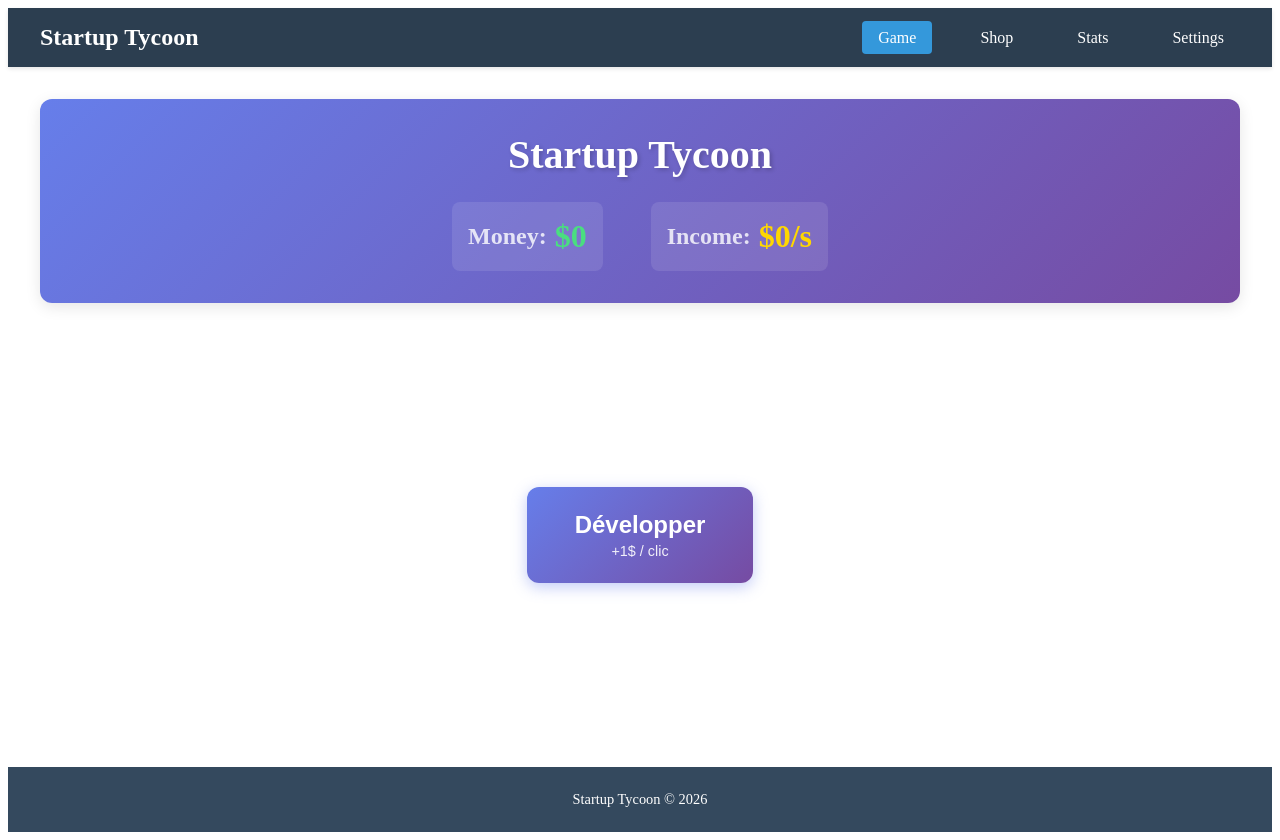
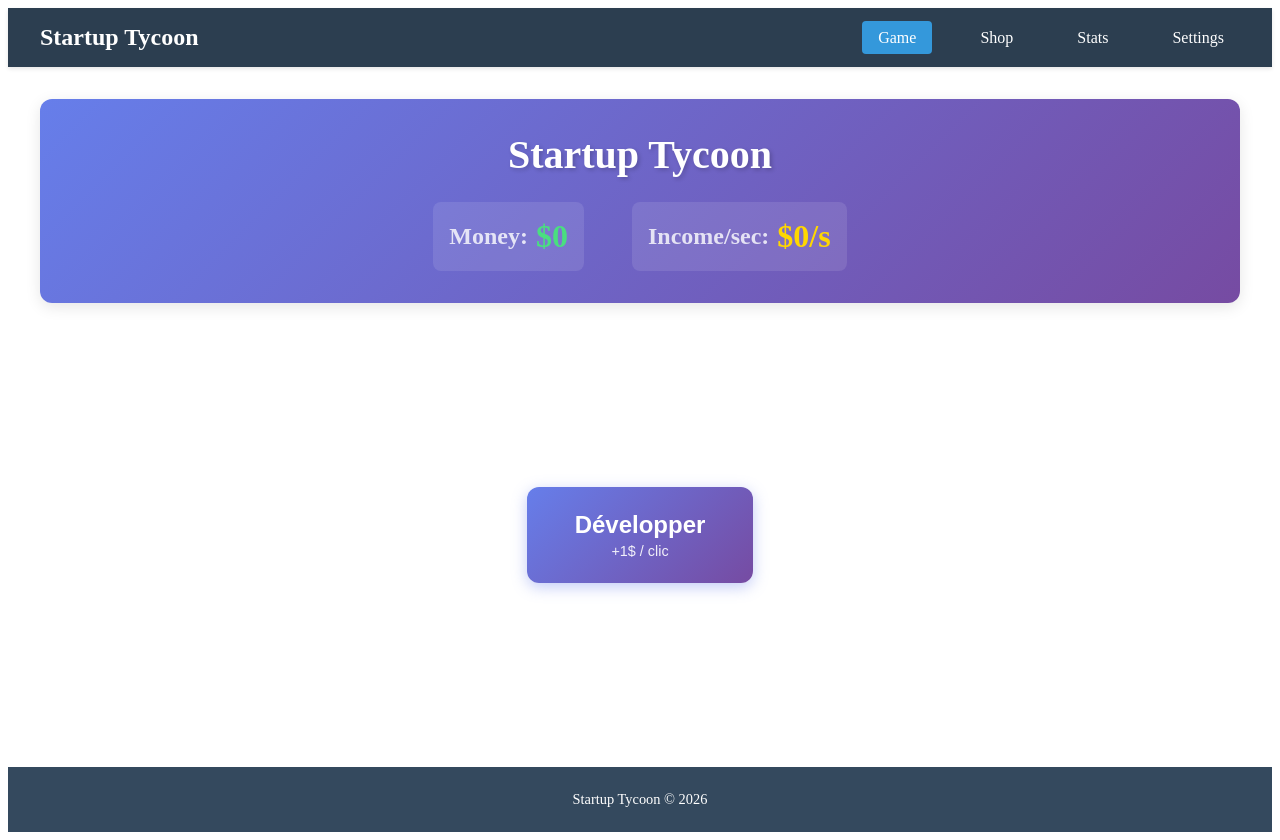
Before and after one commit to Thomas-co1/startup-tycoon, an Angular app: page / in a window 1280 px wide. Built offline with nearby package versions, Linux system fonts and the light colour scheme.

Commit message:
ajout de l'incomePerSecond

```diff
--- a/src/components/game-header.component.ts
+++ b/src/components/game-header.component.ts
@@ -11,8 +11,8 @@ import { MoneyDisplay } from './moneyDisplay.component';
       <div class="stats-container">
         <app-money-display [money]="money" />
         <div class="income-placeholder">
-          <span class="label">Income:</span>
-          <span class="value">$0/s</span>
+          <span class="label">Income/sec:</span>
+          <span class="value">\${{ incomePerSecond }}/s</span>
         </div>
       </div>
     </header>
@@ -78,4 +78,5 @@ import { MoneyDisplay } from './moneyDisplay.component';
 })
 export class GameHeader {
   @Input() money!: number;
+  @Input() incomePerSecond!: number;
 }
--- a/src/pages/game.page.ts
+++ b/src/pages/game.page.ts
@@ -8,7 +8,7 @@ import { ClickButton } from '../components/click-button.component';
   imports: [GameHeader, ClickButton],
   template: `
     <div class="page-container">
-      <app-game-header [money]="money()" />
+      <app-game-header [money]="money()" [incomePerSecond]="incomePerSecond()" />
 
       <div class="game-content">
         <app-click-button
@@ -36,6 +36,7 @@ import { ClickButton } from '../components/click-button.component';
 export class GamePage {
   money = signal(0);
   clickValue = signal(1);
+  incomePerSecond = signal(0);
 
   handleClick(): void {
     this.money.update(current => current + this.clickValue());
```
